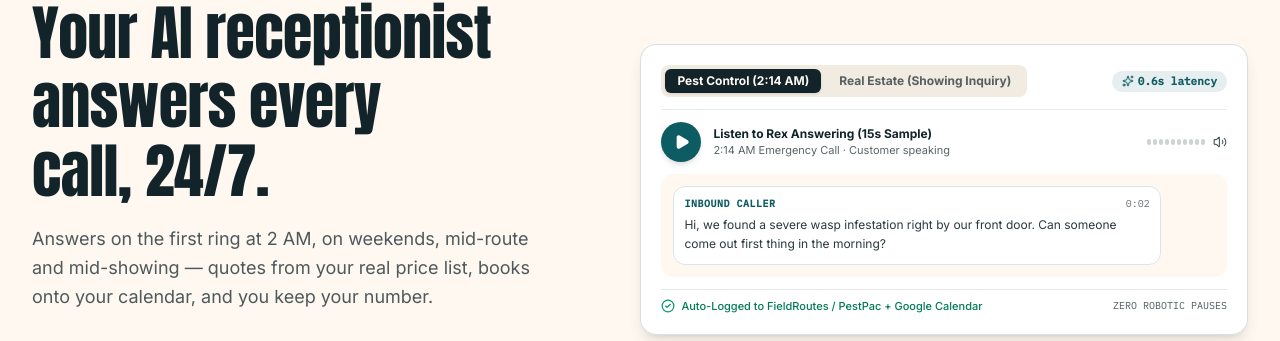
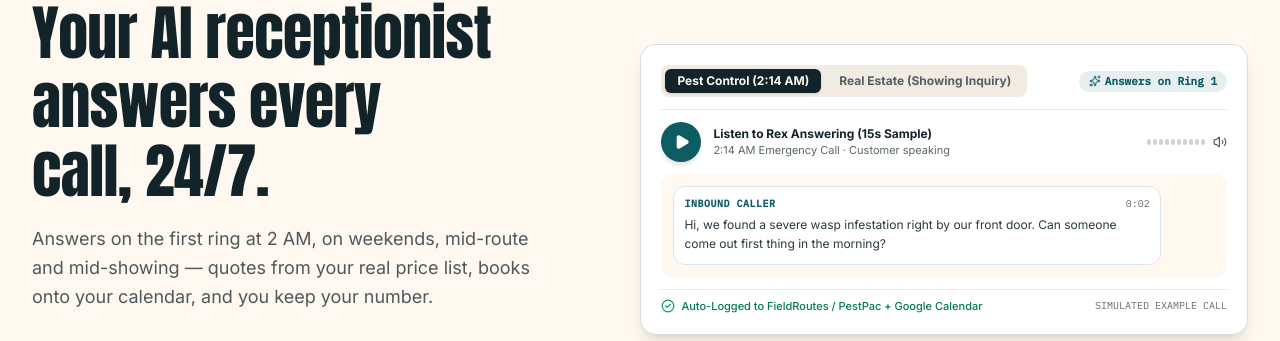
Before and after one commit to xpeedlab-netizen/minions-ai, a Next.js app: page / in a window 1280 px wide. Shown: the part 213-554 px from the top of the page. Built offline with nearby package versions, Linux system fonts and the light colour scheme; no server answers.

Commit message:
fix(hero): replace unproven latency claim with defensible outcome label 'Answers on Ring 1'

```diff
--- a/components/sections/home/HeroAudioPreview.tsx
+++ b/components/sections/home/HeroAudioPreview.tsx
@@ -143,7 +143,7 @@ export default function HeroAudioPreview() {
         <div className="flex items-center gap-2">
           <span className="inline-flex items-center gap-1 rounded-full bg-teal/10 px-2.5 py-0.5 font-mono text-[11px] font-bold text-teal">
             <Sparkles className="size-3" />
-            0.6s latency
+            Answers on Ring 1
           </span>
         </div>
       </div>
@@ -223,8 +223,8 @@ export default function HeroAudioPreview() {
           <CheckCircle2 className="size-3.5 shrink-0 text-emerald-600" />
           <span>Auto-Logged to {scenario.crmTarget} + Google Calendar</span>
         </div>
-        <span className="font-mono text-[10px] uppercase text-ink/75">
-          Zero robotic pauses
+        <span className="font-mono text-[10px] uppercase text-ink/65">
+          Simulated example call
         </span>
       </div>
     </div>
```
